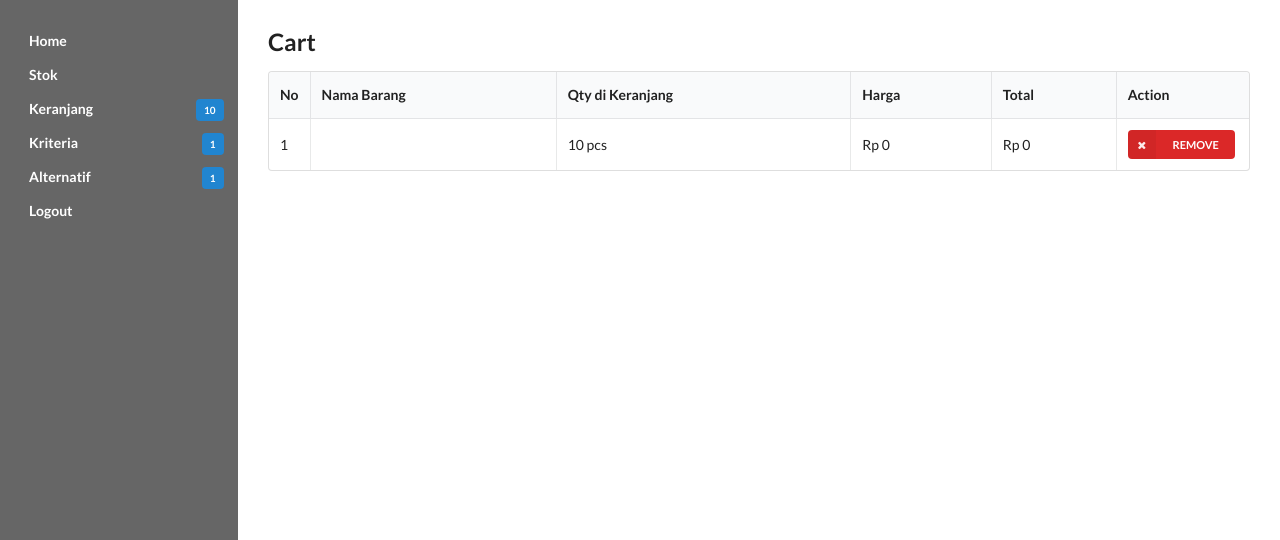
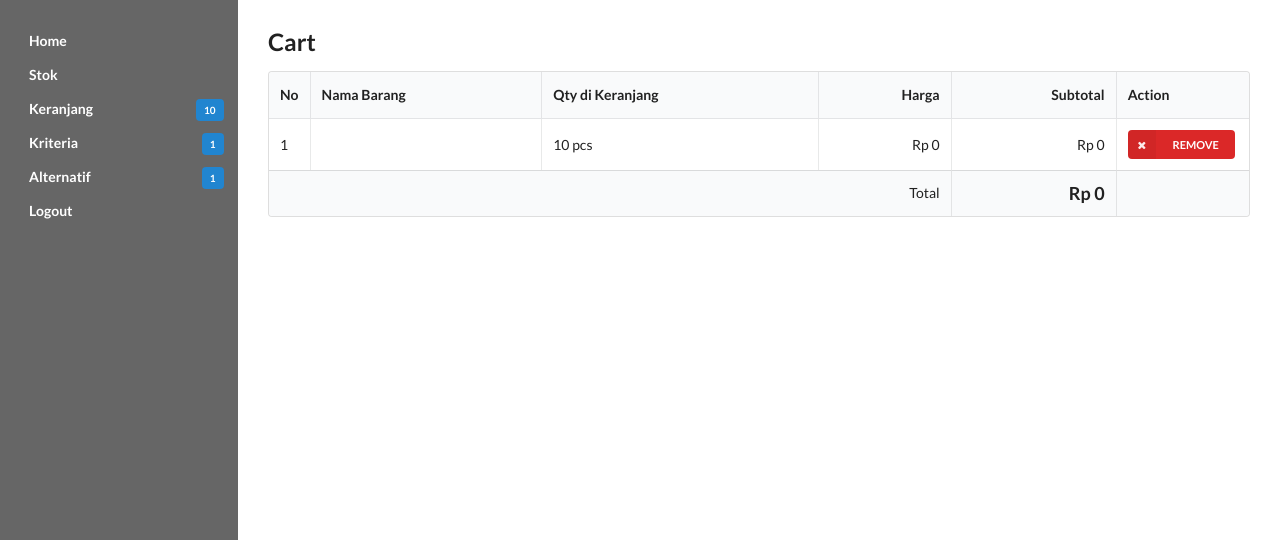
Before and after one commit to ariqd/ahp-mu-bersama, a PHP site: page /cart.php in a window 1280 px wide. Shown: the part 199-739 px from the top of the page. Run offline with PHP 8.4, Linux system fonts and the light colour scheme; tables that the repository leaves empty or names only in its code hold one stand-in row (values such as "Sample post"); data that the repository does not hold is empty.

Commit message:
show items in cart done

```diff
--- a/cart.php
+++ b/cart.php
@@ -18,43 +18,52 @@ include('header.php');
                 <th class="collapsing">No</th>
                 <th>Nama Barang</th>
                 <th>Qty di Keranjang</th>
-                <th>Harga</th>
-                <th>Total</th>
+                <th class="right aligned">Harga</th>
+                <th class="right aligned">Subtotal</th>
                 <th>Action</th>
             </tr>
         </thead>
         <tbody>
-
             <?php
-            // Menampilkan list stok
             $queryCart = "SELECT id,stok_id,qty FROM cart ORDER BY id";
             $resultCart = mysqli_query($koneksi, $queryCart);
             $i = 0;
+            $total = 0;
             while ($cart = mysqli_fetch_array($resultCart)) {
                 $cart_stok_id = $cart['stok_id'];
                 $queryStok = "SELECT id, nama, harga FROM stok WHERE id=$cart_stok_id LIMIT 1";
                 $resultStok = mysqli_query($koneksi, $queryStok);
                 $stok = mysqli_fetch_assoc($resultStok);
+                $subtotal = $stok['harga'] * $cart['qty'];
+                $total = $total + $subtotal;
                 $i++;
             ?>
                 <tr>
                     <td><?php echo $i ?></td>
                     <td><?php echo $stok['nama'] ?></td>
                     <td><?php echo $cart['qty'] ?> pcs</td>
-                    <td>Rp <?php echo number_format($stok['harga'], 0, ',', '.') ?></td>
-                    <td>Rp <?php echo number_format($stok['harga'] * $cart['qty'], 0, ',', '.') ?></td>
+                    <td class="right aligned">Rp <?php echo number_format($stok['harga'], 0, ',', '.') ?></td>
+                    <td class="right aligned">Rp <?php echo number_format($subtotal, 0, ',', '.') ?></td>
                     <td class="right aligned collapsing">
                         <form method="post" action="stok.php">
                             <input type="hidden" name="id" value="<?php echo $cart['id'] ?>">
-                            <!-- <button type="submit" name="addToCart" class="ui mini orange left labeled icon button"><i class="right plus icon"></i>ADD TO CART</button>
-                            <button type="submit" name="restock" class="ui mini green left labeled icon button"><i class="right plus icon"></i>RESTOCK</button>
-                            <button type="submit" name="edit" class="ui mini teal left labeled icon button"><i class="right edit icon"></i>EDIT</button> -->
                             <button type="submit" name="delete" class="ui mini red left labeled icon button"><i class="right remove icon"></i>REMOVE</button>
                         </form>
                     </td>
                 </tr>
             <?php } ?>
         </tbody>
+        <tfoot class="full-width">
+            <tr>
+                <th colspan="4" class="right aligned">
+                    Total
+                </th>
+                <th class="right aligned">
+                    <h3>Rp <?php echo number_format($total, 0, ',', '.') ?></h3>
+                </th>
+                <th></th>
+            </tr>
+        </tfoot>
     </table>
 
     <!-- <br> -->
--- a/css/style.css
+++ b/css/style.css
@@ -1,5 +1,13 @@
 /* Layout */
-html {display: -webkit-box;display: -ms-flexbox;display: flex; -webkit-box-orient: vertical; -webkit-box-direction: normal; -ms-flex-direction: column; flex-direction: column;} /* IE fix */
+html {
+  display: -webkit-box;
+  display: -ms-flexbox;
+  display: flex;
+  -webkit-box-orient: vertical;
+  -webkit-box-direction: normal;
+  -ms-flex-direction: column;
+  flex-direction: column;
+} /* IE fix */
 body {
   display: -webkit-box;
   display: -ms-flexbox;
@@ -33,7 +41,6 @@ nav {
   flex: 1;
 }
 
-
 /* Responsive */
 
 @media (max-width: 640px) {
@@ -64,7 +71,10 @@ body {
   margin: 0;
   background: #fff;
 }
-header, nav, section, footer {
+header,
+nav,
+section,
+footer {
   padding: 10px 30px;
   margin: 0;
   color: #fff;
@@ -81,7 +91,7 @@ nav {
 nav a {
   display: block;
   font-weight: 900;
-  padding: .5em 1em;
+  padding: 0.5em 1em;
   color: #fff;
   text-decoration: none;
 }
@@ -92,9 +102,8 @@ ul {
 
 li:hover {
   background: white;
-	transition: all .3s ease-in;
+  transition: all 0.3s ease-in;
 }
-
 
 li:hover a {
   color: black;
@@ -109,3 +118,13 @@ footer {
   background: #303030;
   text-align: center;
 }
+
+div [class*="left floated"] {
+  float: left;
+  margin-left: 0.25em;
+}
+
+div [class*="right floated"] {
+  float: right;
+  margin-right: 0.25em;
+}
--- a/stok.php
+++ b/stok.php
@@ -74,12 +74,11 @@ include('header.php');
                 <th>Nama Barang</th>
                 <th>Qty</th>
                 <th>Restock Point</th>
-                <th>Harga</th>
+                <th class="right aligned">Harga</th>
                 <th>Action</th>
             </tr>
         </thead>
         <tbody>
-
             <?php
             // Menampilkan list stok
             $query = "SELECT id,nama,qty,restock_point,harga FROM stok ORDER BY id";
@@ -93,7 +92,7 @@ include('header.php');
                     <td><?php echo $row['nama'] ?></td>
                     <td><?php echo $row['qty'] ?> pcs</td>
                     <td><?php echo $row['restock_point'] ?> pcs</td>
-                    <td>Rp <?php echo number_format($row['harga'], 0, ',', '.') ?></td>
+                    <td class="right aligned">Rp <?php echo number_format($row['harga'], 0, ',', '.') ?></td>
                     <td class="right aligned collapsing">
                         <form method="post" action="stok.php">
                             <input type="hidden" name="id" value="<?php echo $row['id'] ?>">
```
Lines whose indentation alone changed are shown as unchanged.
